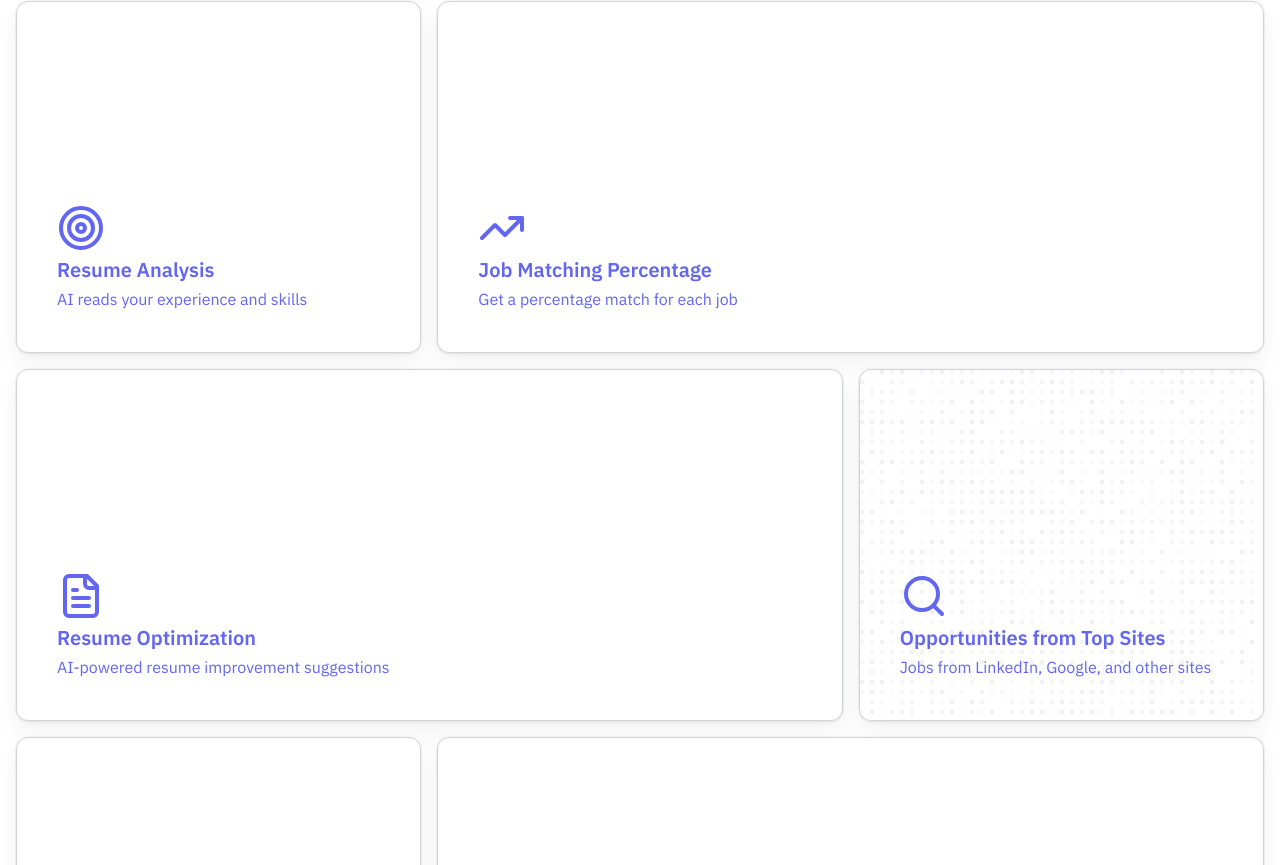
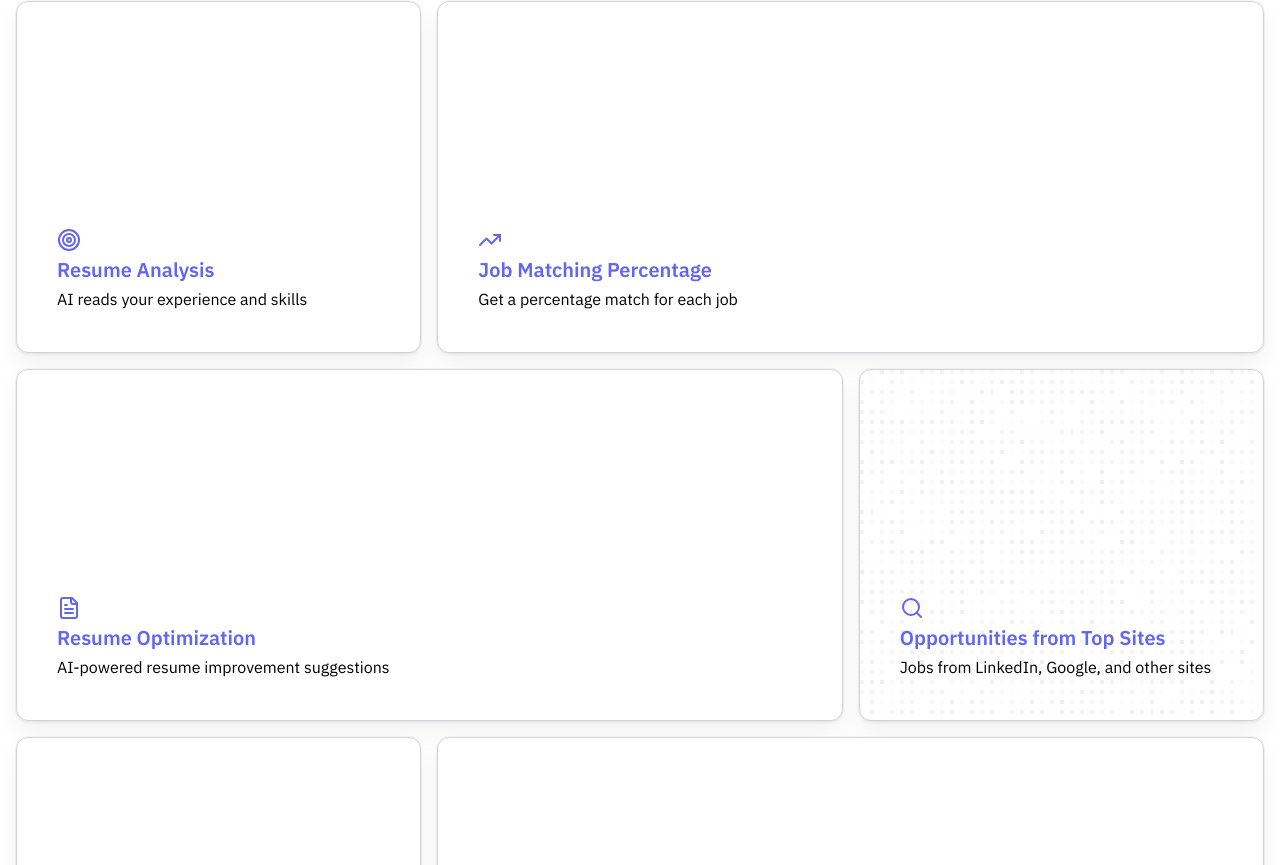
Before and after one commit to v0id-user/qaddam, a Next.js app in the folder apps/web/: page /en in a window 1280 px wide. Shown: the part 1035-1900 px from the top of the page. Built offline with nearby package versions, Linux system fonts and the light colour scheme; what @convex-dev/auth would draw is missing.

Commit message:
Refactor Features and BentoCard components to standardize property names and improve icon rendering. Update class names for consistency and enhance layout structure.

```diff
--- a/apps/web/src/components/landing/Features.tsx
+++ b/apps/web/src/components/landing/Features.tsx
@@ -8,39 +8,36 @@ const Features = () => {
 
   const features = [
     {
-      Icon: Target,
-      name: t('features.items.resume_analysis.title'),
+      icon: <Target className="h-6 w-6" />,
+      title: t('features.items.resume_analysis.title'),
       description: t('features.items.resume_analysis.description'),
+      className: "col-span-3 lg:col-span-1",
       href: "#",
       cta: t('features.cta'),
-      className: "col-span-3 lg:col-span-1",
-      background: null,
     },
     {
-      Icon: TrendingUp,
-      name: t('features.items.job_matching.title'),
+      icon: <TrendingUp className="h-6 w-6" />,
+      title: t('features.items.job_matching.title'),
       description: t('features.items.job_matching.description'),
+      className: "col-span-3 lg:col-span-2",
       href: "#",
       cta: t('features.cta'),
-      className: "col-span-3 lg:col-span-2",
-      background: null,
     },
     {
-      Icon: FileText,
-      name: t('features.items.resume_optimization.title'),
+      icon: <FileText className="h-6 w-6" />,
+      title: t('features.items.resume_optimization.title'),
       description: t('features.items.resume_optimization.description'),
+      className: "col-span-3 lg:col-span-2",
       href: "#",
       cta: t('features.cta'),
-      className: "col-span-3 lg:col-span-2",
-      background: null,
     },
     {
-      Icon: Search,
-      name: t('features.items.job_search.title'),
+      icon: <Search className="h-6 w-6" />,
+      title: t('features.items.job_search.title'),
       description: t('features.items.job_search.description'),
+      className: "col-span-3 lg:col-span-1",
       href: "#",
       cta: t('features.cta'),
-      className: "col-span-3 lg:col-span-1",
       background: (
         <FlickeringGrid
           className="absolute inset-0 z-0 size-full opacity-20"
@@ -53,22 +50,20 @@ const Features = () => {
       ),
     },
     {
-      Icon: Globe,
-      name: t('features.items.language_support.title'),
+      icon: <Globe className="h-6 w-6" />,
+      title: t('features.items.language_support.title'),
       description: t('features.items.language_support.description'),
+      className: "col-span-3 lg:col-span-1",
       href: "#",
       cta: t('features.cta'),
-      className: "col-span-3 lg:col-span-1",
-      background: null,
     },
     {
-      Icon: Bookmark,
-      name: t('features.items.job_tracking.title'),
+      icon: <Bookmark className="h-6 w-6" />,
+      title: t('features.items.job_tracking.title'),
       description: t('features.items.job_tracking.description'),
+      className: "col-span-3 lg:col-span-2",
       href: "#",
       cta: t('features.cta'),
-      className: "col-span-3 lg:col-span-2",
-      background: null,
     }
   ];
 
--- a/apps/web/src/components/magicui/bento-grid.tsx
+++ b/apps/web/src/components/magicui/bento-grid.tsx
@@ -10,10 +10,10 @@ interface BentoGridProps extends ComponentPropsWithoutRef<"div"> {
 }
 
 interface BentoCardProps extends ComponentPropsWithoutRef<"div"> {
-  name: string;
+  title: string;
   className: string;
-  background: ReactNode;
-  Icon: React.ElementType;
+  background?: ReactNode;
+  icon: ReactNode;
   description: string;
   href: string;
   cta: string;
@@ -34,17 +34,17 @@ const BentoGrid = ({ children, className, ...props }: BentoGridProps) => {
 };
 
 const BentoCard = ({
-  name,
+  title,
   className,
   background,
-  Icon,
+  icon,
   description,
   href,
   cta,
   ...props
 }: BentoCardProps) => (
   <div
-    key={name}
+    key={title}
     className={cn(
       "group relative col-span-3 flex flex-col justify-between overflow-hidden rounded-xl",
       "bg-white [box-shadow:0_0_0_1px_rgba(0,0,0,.03),0_2px_4px_rgba(0,0,0,.05),0_12px_24px_rgba(0,0,0,.05)]",
@@ -56,11 +56,13 @@ const BentoCard = ({
     <div>{background}</div>
     <div className="p-4">
       <div className="pointer-events-none z-10 flex transform-gpu flex-col gap-1 transition-all duration-300 lg:group-hover:-translate-y-10">
-        <Icon className="h-12 w-12 origin-left transform-gpu text-primary transition-all duration-300 ease-in-out group-hover:scale-75" />
+        <div className="h-6 w-6 origin-left transform-gpu text-primary transition-all duration-300 ease-in-out group-hover:scale-75">
+          {icon}
+        </div>
         <h3 className="text-xl font-semibold text-primary">
-          {name}
+          {title}
         </h3>
-        <p className="max-w-lg text-primary">{description}</p>
+        <p className="max-w-lg text-black">{description}</p>
       </div>
 
       <div
```
Lines whose indentation alone changed are shown as unchanged.
